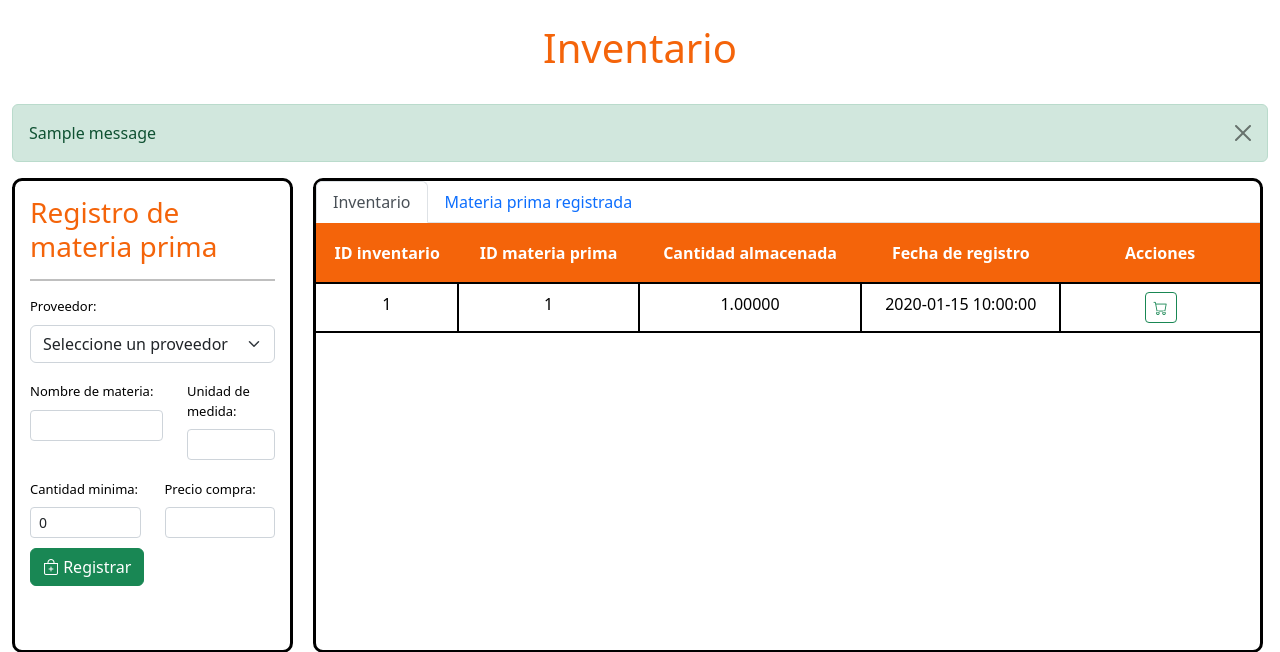
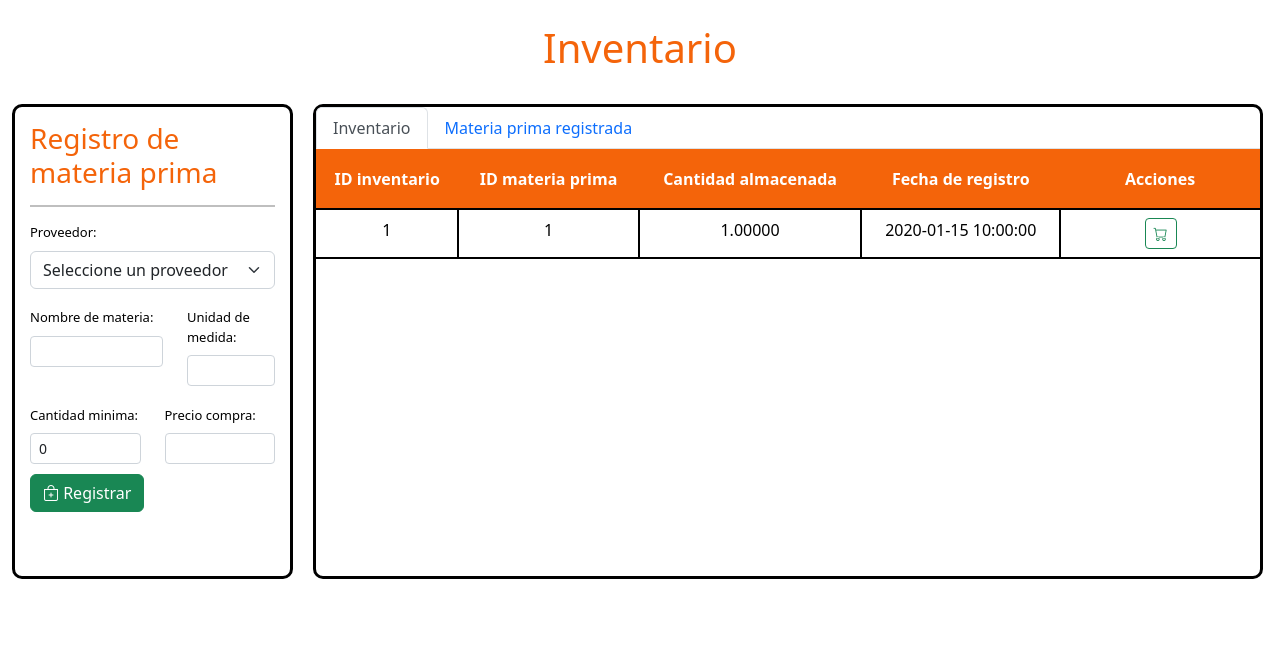
Before and after one commit to IDGS-1002-18002171/IDGS802_TaconTodo, a Flask app: template project/templates/inventario.html in a window 1280 px wide. Shown: the part 68-720 px from the top of the page. Run offline with Flask 3, Linux system fonts and the light colour scheme; the template is opened without the code that fills it: values that come from a table or form of the project are taken from there, others are empty; a user stored in the database is signed in; tables that the repository leaves empty hold one stand-in row (values such as "Sample post"); one stand-in notice (Sample message) is shown; parts of the project's set-up code (start-up, migrations or seed data) failed here and were passed over; some libraries are stand-ins or nearby versions.

Commit message:
Correción de alertas y de inventario

```diff
--- a/project/inventario/routes.py
+++ b/project/inventario/routes.py
@@ -41,9 +41,9 @@ def agregarMateria():
         db.session.commit()
 
         mensaje = "Se agrego correctamente la materia prima"
-        flash(mensaje)
+        flash(mensaje, "success")
 
-        return redirect(url_for("main.inventario"))
+        return redirect(url_for("inven.inventario"))
 
     return render_template("inventario.html",csrf_token=csrf_token)
 
--- a/project/producto/routes.py
+++ b/project/producto/routes.py
@@ -155,7 +155,7 @@ def buscarProducto():
             (Producto.precio_venta.ilike(f"%{search}%"))
             ).all()
     else:
-       prod = Producto.query.filter_by(estatus=1).all()
+       flash("No existe", "error")
 
     return render_template("producto.html", form=prod_form,formR=rect_form, producto=prod)
 
--- a/project/templates/inventario.html
+++ b/project/templates/inventario.html
@@ -9,10 +9,16 @@
   {% if messages %}
       {% for category, message in messages %}
         {% if category, message%}
-                <div class="alert alert-{{ category }} alert-dismissible fade show" role="alert">
-                    {{ message }}
-                    <button type="button" class="btn-close" data-bs-dismiss="alert" aria-label="Close"></button>
-                </div>
+          <script>
+            swal.fire({
+              title: "{{ category.title() }}",
+              // posibles categorias a recibir: success , error , warning ,info
+              text: "{{ message }}",
+              // menasaje a mandar
+              icon: "{{ category }}"
+              // posibles categorias a recibir: success , error , warning ,info
+            });
+          </script>
         {%endif%}
       {% endfor %}
   {% endif %}
```
Also changed, not shown: 1 other file. Lines whose indentation alone changed are shown as unchanged.
